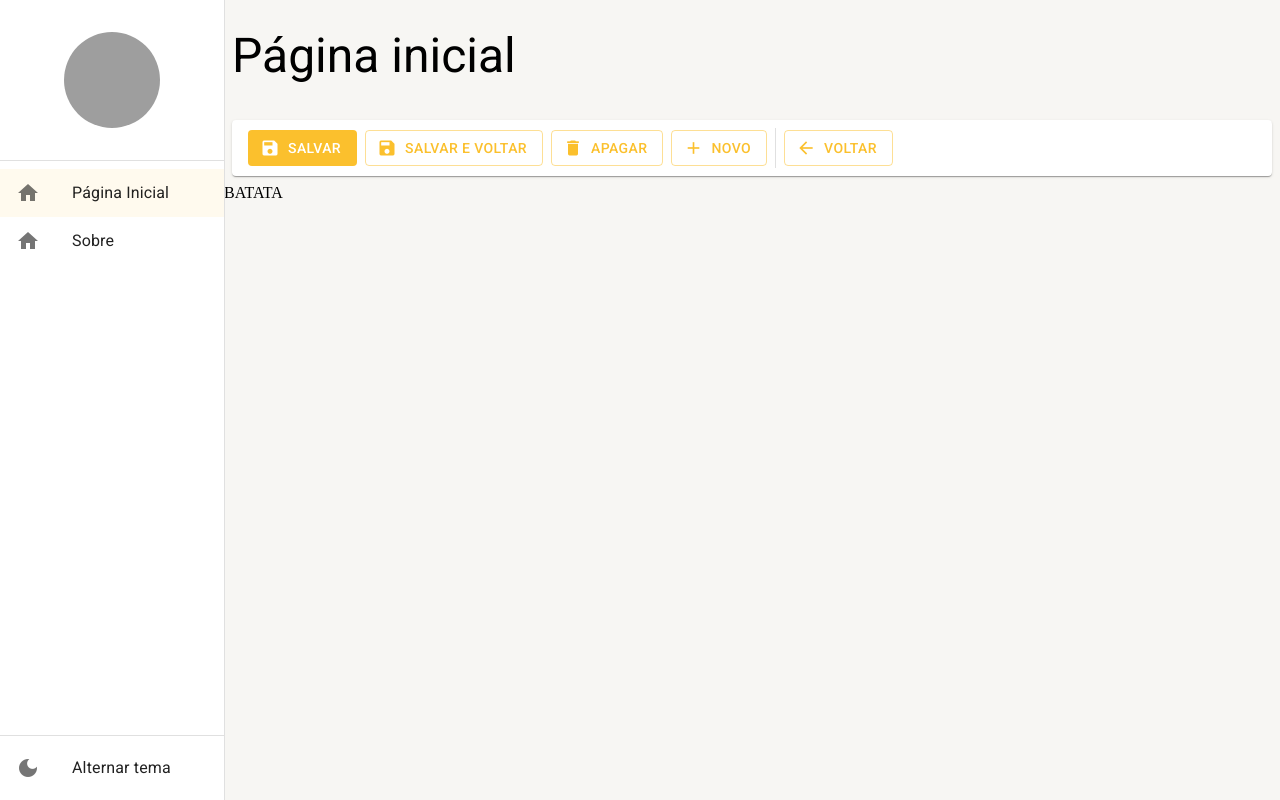
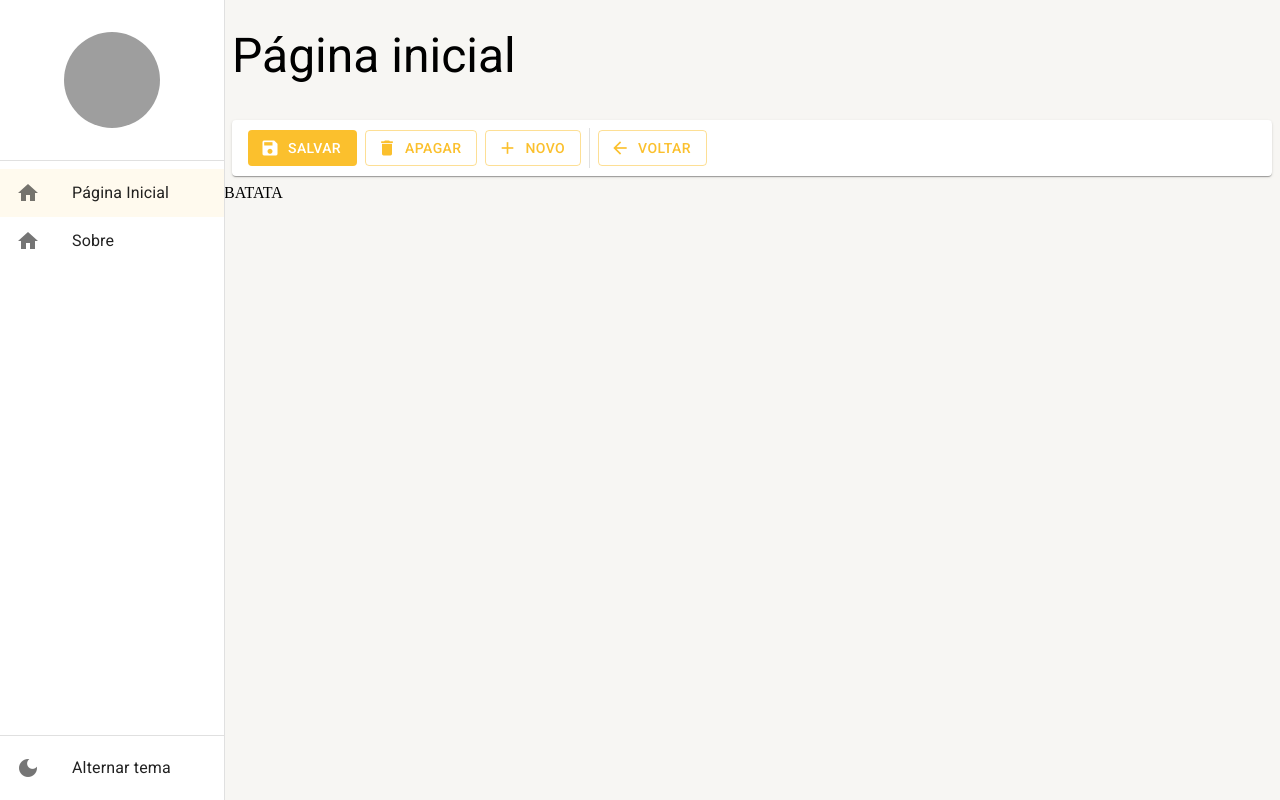
Before and after one commit to Elias-Moura/curso-mui, a React (Create React App) app: page /home in a window 1280 px wide. Built offline with nearby package versions, Linux system fonts and the light colour scheme; grey boxes are pictures that could not be loaded.

Commit message:
Fix: renomeando atributo para o mesmo nome da interface.

```diff
--- a/src/shared/components/detail-tool-bar/DetailToolBar.tsx
+++ b/src/shared/components/detail-tool-bar/DetailToolBar.tsx
@@ -17,13 +17,13 @@ interface IDetailToolBar {
   mostrarBotaoVoltar?: boolean;
   mostrarBotaoApagar?: boolean;
   mostrarBotaoSalvar?: boolean;
-  mostrarBotaoSalvarEFechar?: boolean;
+  mostrarBotaoSalvarEVoltar?: boolean;
 
   mostrarBotaoNovoCarregando?: boolean;
   mostrarBotaoVoltarCarregando?: boolean;
   mostrarBotaoApagarCarregando?: boolean;
   mostrarBotaoSalvarCarregando?: boolean;
-  mostrarBotaoSalvarEFecharCarregando?: boolean;
+  mostrarBotaoSalvarEVoltarCarregando?: boolean;
 
   aoClicarEmNovo?: () => void;
   aoClicarEmVoltar?: () => void;
@@ -39,13 +39,13 @@ export const DetailToolBar: React.FC<IDetailToolBar> = ({
   mostrarBotaoVoltar = true,
   mostrarBotaoApagar = true,
   mostrarBotaoSalvar = true,
-  mostrarBotaoSalvarEFechar = false,
+  mostrarBotaoSalvarEVoltar = false,
 
   mostrarBotaoNovoCarregando = false,
   mostrarBotaoVoltarCarregando = false,
   mostrarBotaoApagarCarregando = false,
   mostrarBotaoSalvarCarregando = false,
-  mostrarBotaoSalvarEFecharCarregando = false,
+  mostrarBotaoSalvarEVoltarCarregando = false,
 
   aoClicarEmNovo,
   aoClicarEmVoltar,
@@ -93,8 +93,8 @@ export const DetailToolBar: React.FC<IDetailToolBar> = ({
         />
       )}
 
-      {mostrarBotaoSalvarEFechar &&
-        !mostrarBotaoSalvarEFecharCarregando &&
+      {mostrarBotaoSalvarEVoltar &&
+        !mostrarBotaoSalvarEVoltarCarregando &&
         !smDown &&
         !mdDown && (
         <Button
@@ -114,7 +114,7 @@ export const DetailToolBar: React.FC<IDetailToolBar> = ({
           </Typography>
         </Button>
       )}
-      {mostrarBotaoSalvarEFecharCarregando &&
+      {mostrarBotaoSalvarEVoltarCarregando &&
         !smDown &&
         !mdDown && (
         <Skeleton
```
